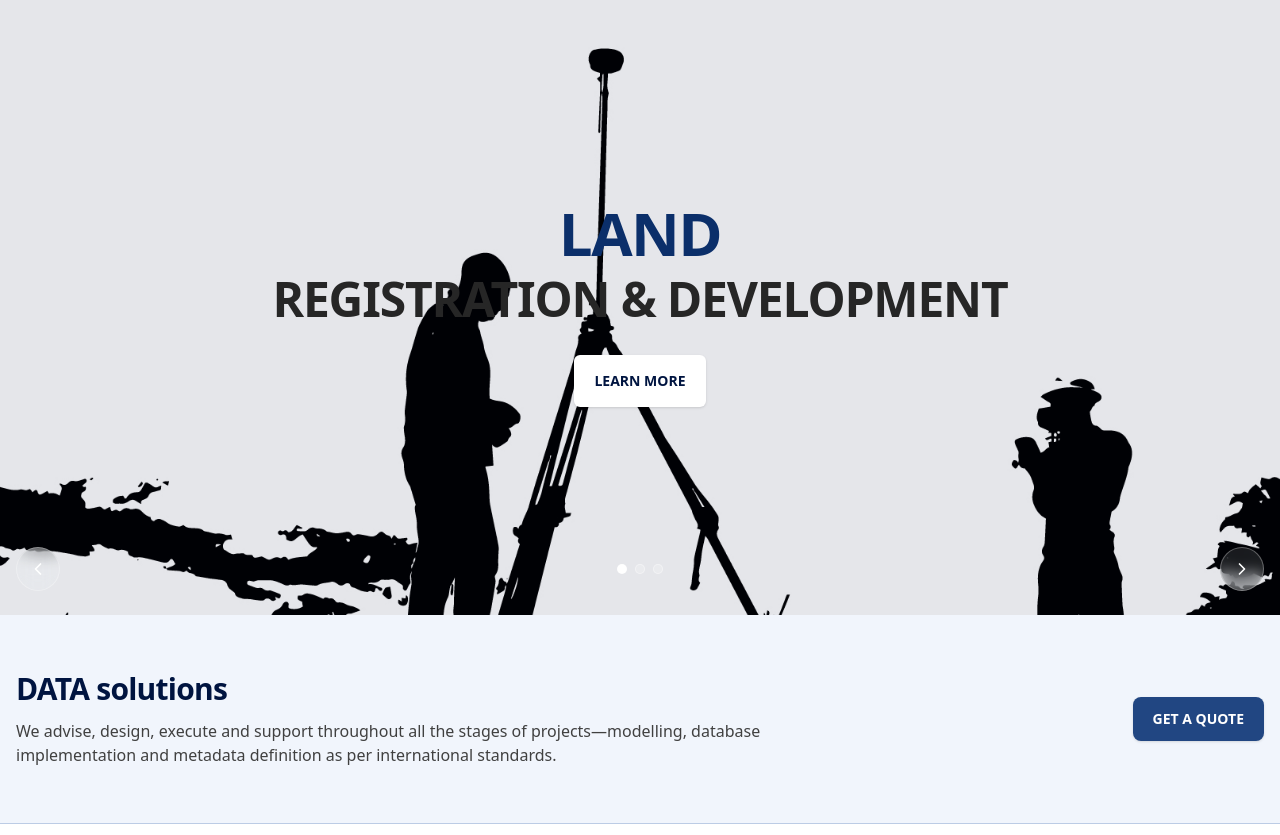
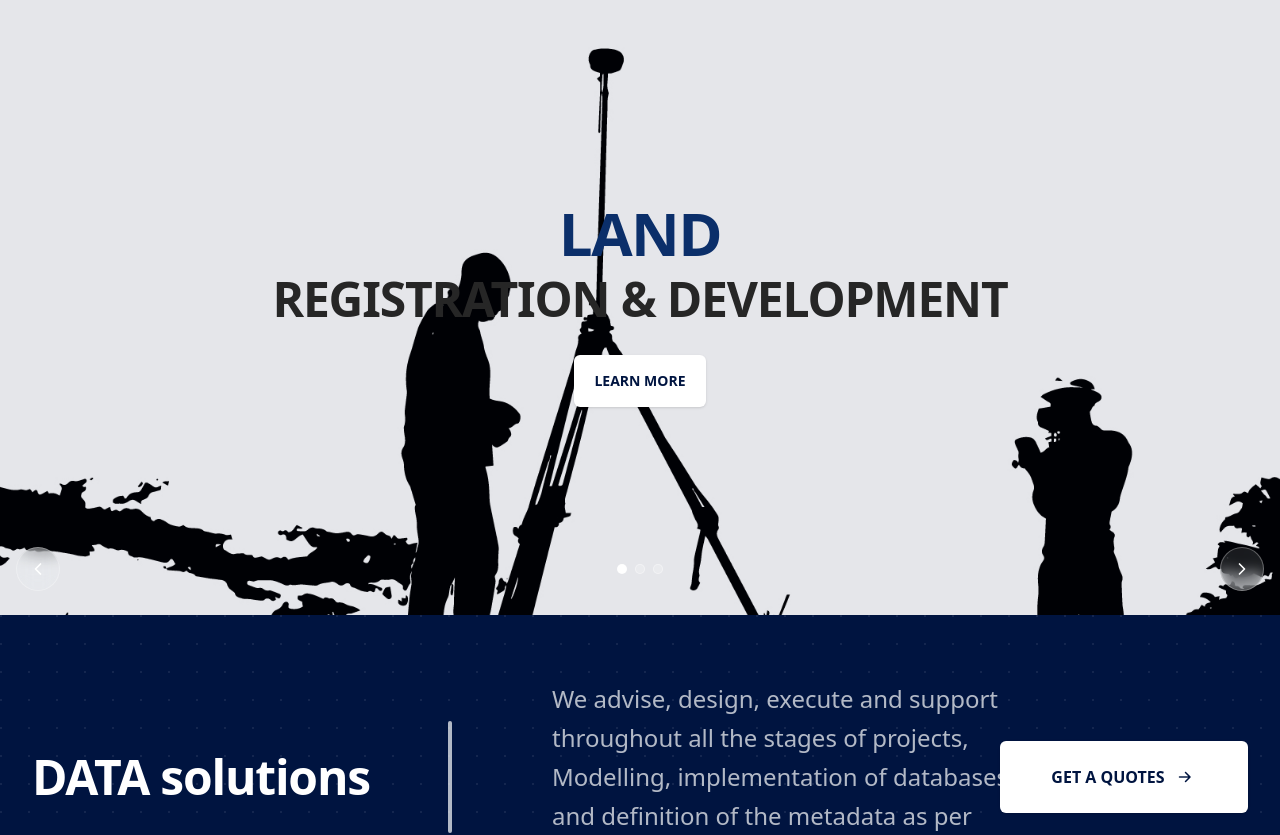
Before and after one commit to molegrace/molegrace.github.io, a website: page index.html in a window 1280 px wide. Shown: the part 130-965 px from the top of the page. Drawn offline with nearby package versions, Linux system fonts and the light colour scheme.

Commit message:
- data solutions

```diff
--- a/index.html
+++ b/index.html
@@ -89,22 +89,30 @@
       </section>
 
       <!-- Callout -->
-      <section class="border-b border-primary-200 bg-primary-50">
-        <div class="mx-auto max-w-7xl px-4 py-14">
-          <div class="grid gap-6 lg:grid-cols-12 lg:items-center">
-            <div class="lg:col-span-8">
-              <h2 class="text-2xl font-bold tracking-tight sm:text-3xl">DATA solutions</h2>
-              <p class="mt-3 text-main-700">
-                We advise, design, execute and support throughout all the stages of projects—modelling, database
-                implementation and metadata definition as per international standards.
+      <section class="relative overflow-hidden bg-primary-900 text-main-0">
+        <div
+          class="absolute inset-0 opacity-35 [background-image:radial-gradient(circle_at_1px_1px,rgba(255,255,255,0.22)_1px,transparent_0)] [background-size:28px_28px]"
+        ></div>
+        <div class="relative mx-auto max-w-7xl px-4 py-16 sm:px-6 lg:px-8">
+          <div class="grid gap-8 lg:grid-cols-12 lg:items-center">
+            <div class="lg:col-span-4">
+              <h2 class="text-4xl font-bold tracking-tight text-main-0 sm:text-5xl">DATA solutions</h2>
+            </div>
+            <div class="hidden h-28 w-1 rounded-full bg-main-0/70 lg:block"></div>
+            <div class="lg:col-span-5">
+              <p class="max-w-3xl text-xl font-medium leading-relaxed text-main-0/70 sm:text-2xl">
+                We advise, design, execute and support throughout all the stages of projects, Modelling, implementation
+                of databases and definition of the metadata as per international standards
               </p>
             </div>
-            <div class="lg:col-span-4 lg:flex lg:justify-end">
+            <div class="lg:col-span-2 lg:flex lg:justify-end">
               <a
                 href="/contact/"
-                class="inline-flex w-full items-center justify-center rounded-lg bg-primary-600 px-5 py-3 text-sm font-semibold text-main-0 shadow-sm transition hover:bg-primary-800 focus:outline-none focus:ring-2 focus:ring-primary-400 sm:w-auto"
-                >GET A QUOTE</a
+                class="inline-flex h-18 w-full items-center justify-center gap-2 rounded-md bg-main-0 px-7 text-base font-bold text-primary-900 shadow-sm transition hover:bg-primary-100 focus:outline-none focus:ring-2 focus:ring-main-0/60 sm:w-auto lg:min-w-62"
               >
+                <span>GET A QUOTES</span>
+                <i class="bi bi-arrow-right-short text-2xl leading-none"></i>
+              </a>
             </div>
           </div>
         </div>
```
Also changed, not shown: assets/css/output.css.
